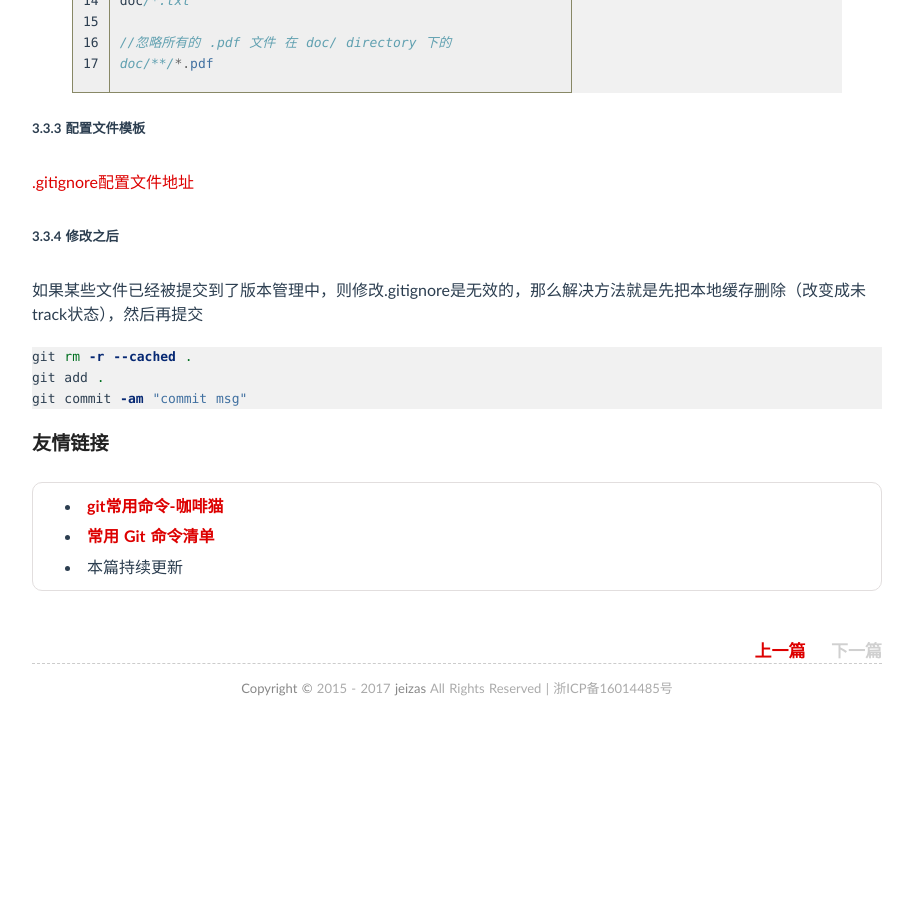
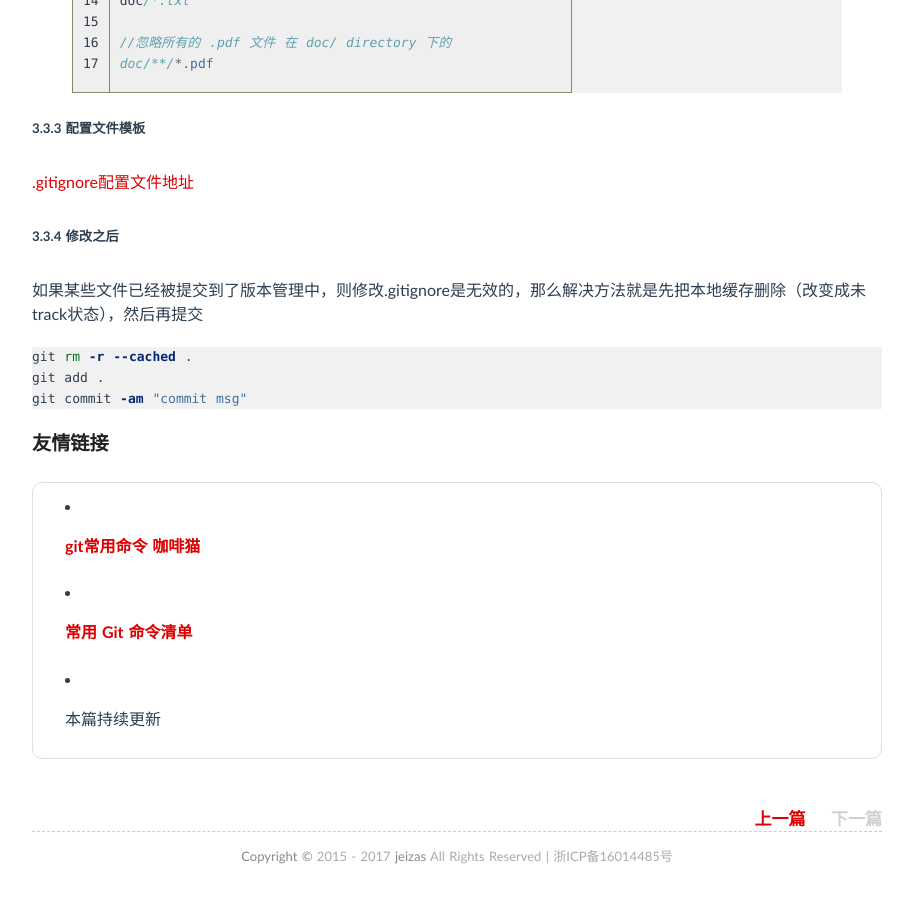
Before and after one commit to jeizas/jeizas.github.io, a Jekyll site: the page built from _posts/2017-09-15-git_command.md, in a window 1280 px wide and 900 px high, scrolled down 2632 px. Shown: the whole window, without its empty margins (183-1096 px from the left). Built offline with Jekyll 4.4.1, drawn with Linux system fonts in a browser that asks for light colours; comment, search, counter and statistics services are not loaded; before the commit the page ends 3364 px from its top, so only the background shows below that.

```diff
--- a/_posts/2017-09-15-git_command.md
+++ b/_posts/2017-09-15-git_command.md
@@ -104,6 +104,8 @@ git commit -am "commit msg"
 
 ### 友情链接
 
-- [**git常用命令-咖啡猫**](https://cafed.github.io/2017/05/13/git-cmd/)
+- [**git常用命令 咖啡猫**](https://cafed.github.io/2017/05/13/git-cmd)
+
 - [**常用 Git 命令清单**](http://www.ruanyifeng.com/blog/2015/12/git-cheat-sheet.html)
+
 - 本篇持续更新
```
